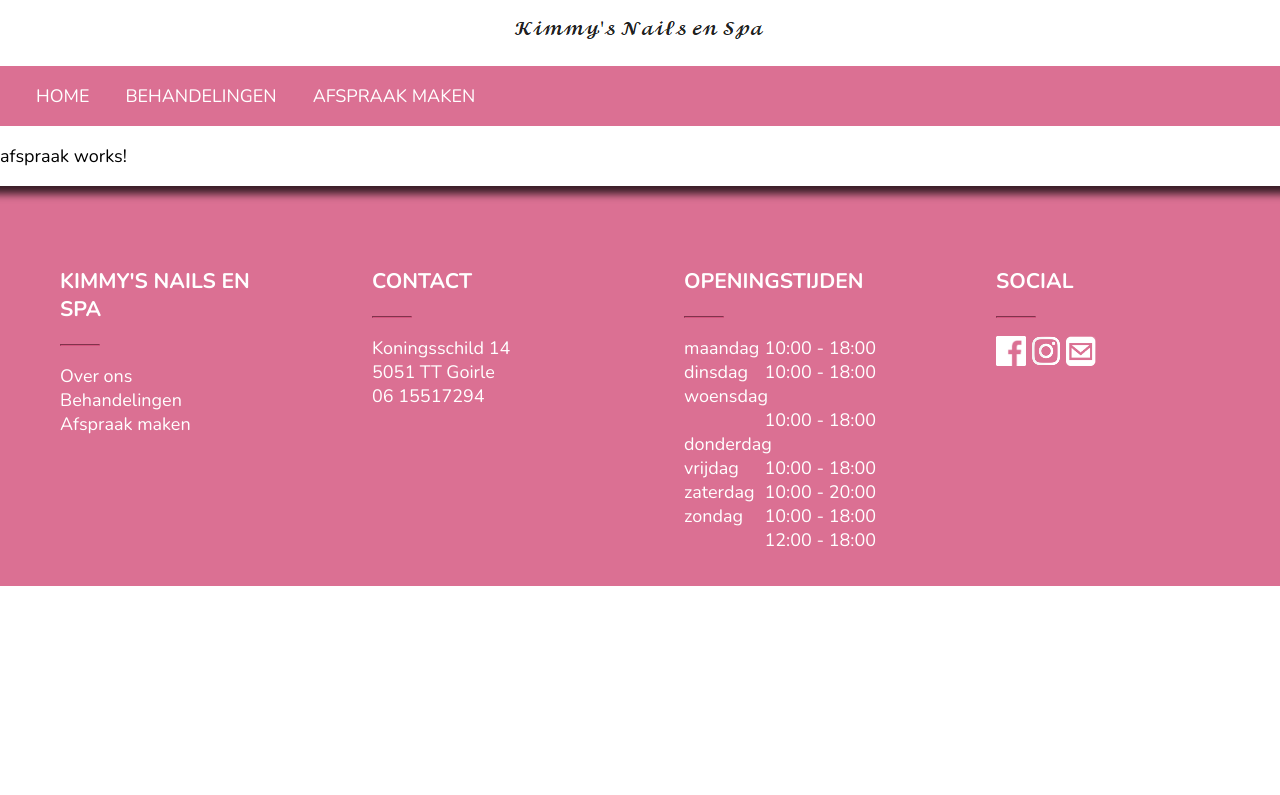
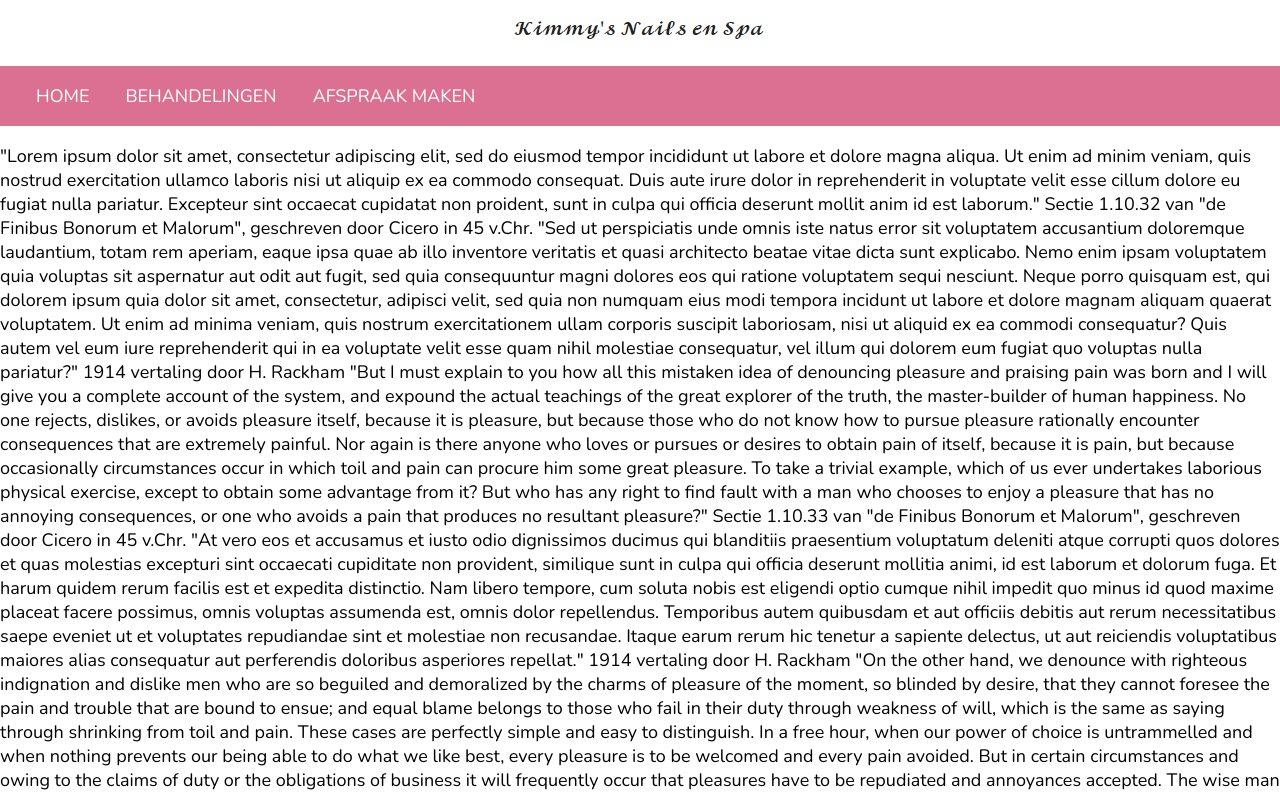
Before and after one commit to chenggggggg/KimmysNailEnSpa, an Angular app in the folder KimmysNailenSpa/: page /afspraak in a window 1280 px wide. Shown: the top 795 px of the page. Built offline with nearby package versions, Linux system fonts and the light colour scheme.

Commit message:
Website styling updated

```diff
--- a/KimmysNailenSpa/src/app/afspraak/afspraak.component.html
+++ b/KimmysNailenSpa/src/app/afspraak/afspraak.component.html
@@ -1 +1,15 @@
-<p>afspraak works!</p>
+<p>
+        "Lorem ipsum dolor sit amet, consectetur adipiscing elit, sed do eiusmod tempor incididunt ut labore et dolore magna aliqua. Ut enim ad minim veniam, quis nostrud exercitation ullamco laboris nisi ut aliquip ex ea commodo consequat. Duis aute irure dolor in reprehenderit in voluptate velit esse cillum dolore eu fugiat nulla pariatur. Excepteur sint occaecat cupidatat non proident, sunt in culpa qui officia deserunt mollit anim id est laborum."
+
+        Sectie 1.10.32 van "de Finibus Bonorum et Malorum", geschreven door Cicero in 45 v.Chr.
+        "Sed ut perspiciatis unde omnis iste natus error sit voluptatem accusantium doloremque laudantium, totam rem aperiam, eaque ipsa quae ab illo inventore veritatis et quasi architecto beatae vitae dicta sunt explicabo. Nemo enim ipsam voluptatem quia voluptas sit aspernatur aut odit aut fugit, sed quia consequuntur magni dolores eos qui ratione voluptatem sequi nesciunt. Neque porro quisquam est, qui dolorem ipsum quia dolor sit amet, consectetur, adipisci velit, sed quia non numquam eius modi tempora incidunt ut labore et dolore magnam aliquam quaerat voluptatem. Ut enim ad minima veniam, quis nostrum exercitationem ullam corporis suscipit laboriosam, nisi ut aliquid ex ea commodi consequatur? Quis autem vel eum iure reprehenderit qui in ea voluptate velit esse quam nihil molestiae consequatur, vel illum qui dolorem eum fugiat quo voluptas nulla pariatur?"
+
+        1914 vertaling door H. Rackham
+        "But I must explain to you how all this mistaken idea of denouncing pleasure and praising pain was born and I will give you a complete account of the system, and expound the actual teachings of the great explorer of the truth, the master-builder of human happiness. No one rejects, dislikes, or avoids pleasure itself, because it is pleasure, but because those who do not know how to pursue pleasure rationally encounter consequences that are extremely painful. Nor again is there anyone who loves or pursues or desires to obtain pain of itself, because it is pain, but because occasionally circumstances occur in which toil and pain can procure him some great pleasure. To take a trivial example, which of us ever undertakes laborious physical exercise, except to obtain some advantage from it? But who has any right to find fault with a man who chooses to enjoy a pleasure that has no annoying consequences, or one who avoids a pain that produces no resultant pleasure?"
+
+        Sectie 1.10.33 van "de Finibus Bonorum et Malorum", geschreven door Cicero in 45 v.Chr.
+        "At vero eos et accusamus et iusto odio dignissimos ducimus qui blanditiis praesentium voluptatum deleniti atque corrupti quos dolores et quas molestias excepturi sint occaecati cupiditate non provident, similique sunt in culpa qui officia deserunt mollitia animi, id est laborum et dolorum fuga. Et harum quidem rerum facilis est et expedita distinctio. Nam libero tempore, cum soluta nobis est eligendi optio cumque nihil impedit quo minus id quod maxime placeat facere possimus, omnis voluptas assumenda est, omnis dolor repellendus. Temporibus autem quibusdam et aut officiis debitis aut rerum necessitatibus saepe eveniet ut et voluptates repudiandae sint et molestiae non recusandae. Itaque earum rerum hic tenetur a sapiente delectus, ut aut reiciendis voluptatibus maiores alias consequatur aut perferendis doloribus asperiores repellat."
+
+        1914 vertaling door H. Rackham
+        "On the other hand, we denounce with righteous indignation and dislike men who are so beguiled and demoralized by the charms of pleasure of the moment, so blinded by desire, that they cannot foresee the pain and trouble that are bound to ensue; and equal blame belongs to those who fail in their duty through weakness of will, which is the same as saying through shrinking from toil and pain. These cases are perfectly simple and easy to distinguish. In a free hour, when our power of choice is untrammelled and when nothing prevents our being able to do what we like best, every pleasure is to be welcomed and every pain avoided. But in certain circumstances and owing to the claims of duty or the obligations of business it will frequently occur that pleasures have to be repudiated and annoyances accepted. The wise man therefore always holds in these matters to this principle of selection: he rejects pleasures to secure other greater pleasures, or else he endures pains to avoid worse pains."
+</p>
--- a/KimmysNailenSpa/src/app/home/home.component.html
+++ b/KimmysNailenSpa/src/app/home/home.component.html
@@ -1,4 +1,3 @@
-<div class="content">
 <div id="preview">
     <img src="assets/nailbar.jpg">
 </div>
@@ -15,8 +14,7 @@
     </p>
     <div id="socialmedia">
         <p>Volg ons op social media!</p>
-            <a href="https://www.facebook.com/kimmysnailsenspa"><img class="socialicon"
-                    src="assets/facebook-logo.png"></a>
+        <a href="https://www.facebook.com/kimmysnailsenspa"><img class="socialicon" src="assets/facebook-logo.png"></a>
         <a
             href="https://www.instagram.com/explore/locations/308095533039422/kimmys-nails-en-spa/?fbclid=IwAR0Q9OzEw9b1Y050JLF_nsiDxvR3iYrU8F6SMh7DDaEolaWKCAzZRPN5GA0"><img
                 class="socialicon" src="assets/instagram-logo.jpg"></a>
@@ -41,4 +39,3 @@
             allow="encrypted-media"></iframe>
     </div>
 </div>
-</div>
--- a/KimmysNailenSpa/src/app/home/home.component.scss
+++ b/KimmysNailenSpa/src/app/home/home.component.scss
@@ -1,9 +1,11 @@
 #preview{
+    margin-bottom: 50px;
+    margin-left: 0;
+
     -webkit-box-shadow: 0px 5px 5px 0px rgba(0,0,0,1);
     -moz-box-shadow: 0px 5px 5px 0px rgba(0,0,0,1);
     box-shadow: 0px 5px 5px 0px rgba(0,0,0,1);
-    margin-bottom: 50px;
-    margin-left: 0;
+
     img{
         margin-right: auto;
         display: block;
@@ -29,7 +31,6 @@
         width: 50px;
         height: 50px;
     }
-
     #socialmedia{
         padding-top: 40px;
     }
--- a/KimmysNailenSpa/src/styles.scss
+++ b/KimmysNailenSpa/src/styles.scss
@@ -42,7 +42,6 @@
     -webkit-box-shadow: inset 0px 32px 8px -24px rgba(0,0,0,0.75);
     -moz-box-shadow: inset 0px 32px 8px -24px rgba(0,0,0,0.75);
     box-shadow: inset 0px 32px 8px -24px rgba(0,0,0,0.75);
-    height: 400px;
     background-color: $primary;
     color: white;
 
@@ -56,10 +55,12 @@
     }
 
     .footer-content{
+        display: flex;
+        min-height: 30vh;
         .footer-pane{
+            display: block;
             margin: 60px;
             width: 15%;
-            float:left;
             .tijd{
                 float: right;
             }
```
Lines whose indentation alone changed are shown as unchanged.
